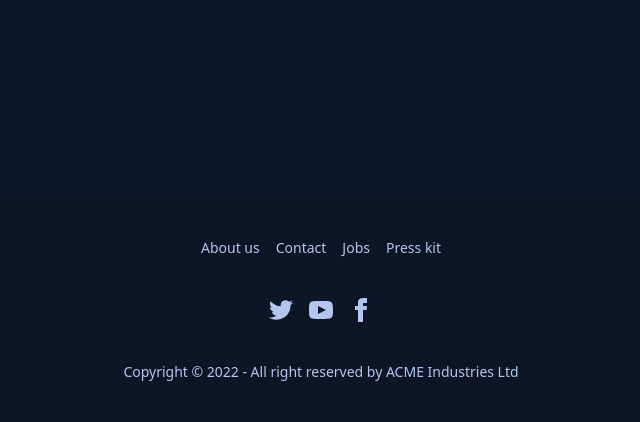
After one commit to Swadhin941/Final_project, a Python web app: template templates/Footer.html in a window 1280 px wide. The commit adds this page. Shown: the part 378-800 px from the top of the page, without its empty margins (319-959 px from the left). Run offline with Jinja, Linux system fonts and the light colour scheme; the template is opened without the code that fills it, so the values that code supplies are empty; some libraries are stand-ins or nearby versions.

Commit message:
home-footer

```diff
--- /dev/null
+++ b/templates/Footer.html
@@ -0,0 +1,51 @@
+<!DOCTYPE html>
+<html lang="en" data-theme="night">
+
+<head>
+    <meta charset="UTF-8">
+    <meta http-equiv="X-UA-Compatible" content="IE=edge">
+    <meta name="viewport" content="width=device-width, initial-scale=1.0">
+    <link href="https://cdn.jsdelivr.net/npm/daisyui@2.36.1/dist/full.css" rel="stylesheet" type="text/css" />
+    <script src="https://cdn.tailwindcss.com"></script>
+    <title>Document</title>
+</head>
+
+<body>
+    <div class="relative">
+        <footer class="footer footer-center p-10 bg-base-200 text-base-content rounded fixed bottom-0 left-0 right-0"">
+            <div class="grid grid-flow-col gap-4">
+                <a class="link link-hover">About us</a>
+                <a class="link link-hover">Contact</a>
+                <a class="link link-hover">Jobs</a>
+                <a class="link link-hover">Press kit</a>
+            </div>
+            <div>
+                <div class="grid grid-flow-col gap-4">
+                    <a><svg xmlns="http://www.w3.org/2000/svg" width="24" height="24" viewBox="0 0 24 24"
+                            class="fill-current">
+                            <path
+                                d="M24 4.557c-.883.392-1.832.656-2.828.775 1.017-.609 1.798-1.574 2.165-2.724-.951.564-2.005.974-3.127 1.195-.897-.957-2.178-1.555-3.594-1.555-3.179 0-5.515 2.966-4.797 6.045-4.091-.205-7.719-2.165-10.148-5.144-1.29 2.213-.669 5.108 1.523 6.574-.806-.026-1.566-.247-2.229-.616-.054 2.281 1.581 4.415 3.949 4.89-.693.188-1.452.232-2.224.084.626 1.956 2.444 3.379 4.6 3.419-2.07 1.623-4.678 2.348-7.29 2.04 2.179 1.397 4.768 2.212 7.548 2.212 9.142 0 14.307-7.721 13.995-14.646.962-.695 1.797-1.562 2.457-2.549z">
+                            </path>
+                        </svg></a>
+                    <a><svg xmlns="http://www.w3.org/2000/svg" width="24" height="24" viewBox="0 0 24 24"
+                            class="fill-current">
+                            <path
+                                d="M19.615 3.184c-3.604-.246-11.631-.245-15.23 0-3.897.266-4.356 2.62-4.385 8.816.029 6.185.484 8.549 4.385 8.816 3.6.245 11.626.246 15.23 0 3.897-.266 4.356-2.62 4.385-8.816-.029-6.185-.484-8.549-4.385-8.816zm-10.615 12.816v-8l8 3.993-8 4.007z">
+                            </path>
+                        </svg></a>
+                    <a><svg xmlns="http://www.w3.org/2000/svg" width="24" height="24" viewBox="0 0 24 24"
+                            class="fill-current">
+                            <path
+                                d="M9 8h-3v4h3v12h5v-12h3.642l.358-4h-4v-1.667c0-.955.192-1.333 1.115-1.333h2.885v-5h-3.808c-3.596 0-5.192 1.583-5.192 4.615v3.385z">
+                            </path>
+                        </svg></a>
+                </div>
+            </div>
+            <div>
+                <p>Copyright © 2022 - All right reserved by ACME Industries Ltd</p>
+            </div>
+        </footer>
+    </div>
+</body>
+
+</html>
--- a/templates/Navbar.html
+++ b/templates/Navbar.html
@@ -75,6 +75,7 @@
 
           </div>
     </nav>
+
 </body>
 
 </html>
```
Also changed, not shown: templates/Home.html (added, +43 -0 lines).
